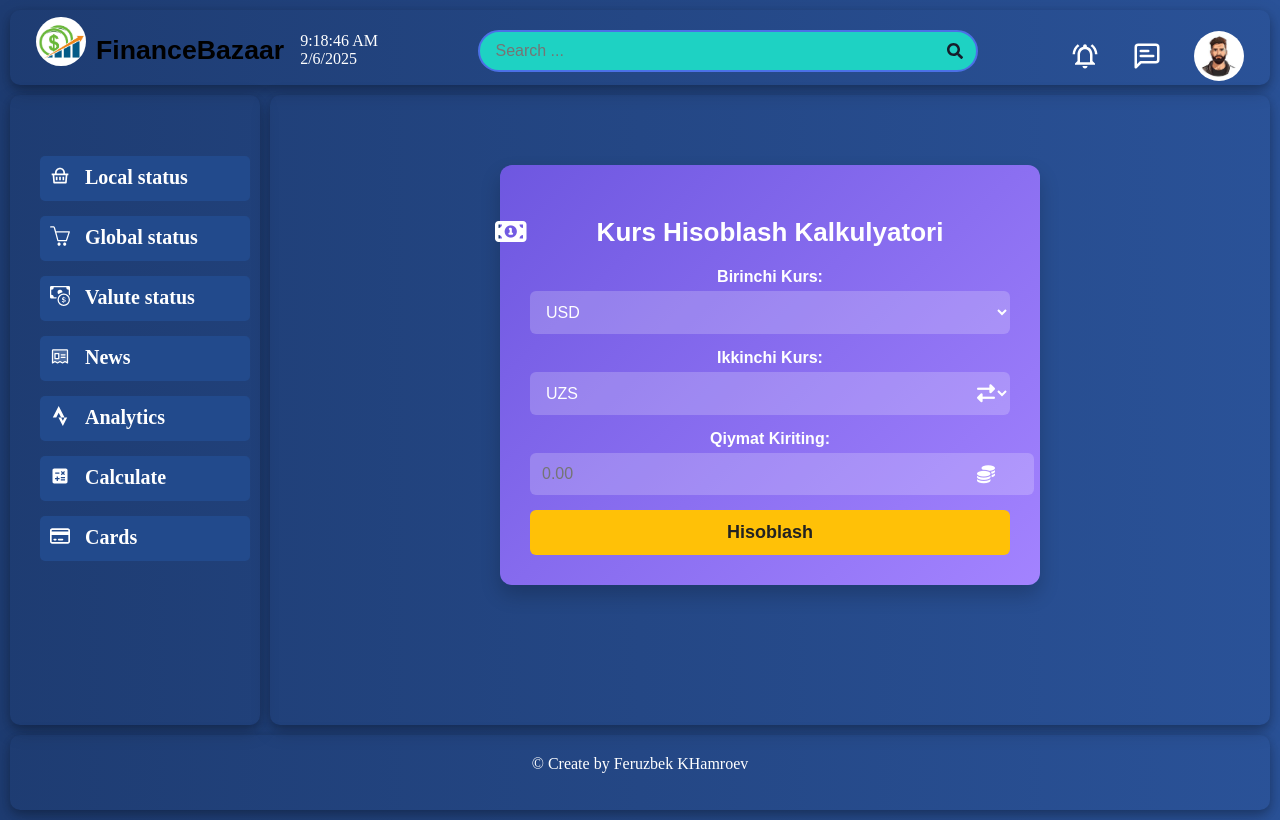
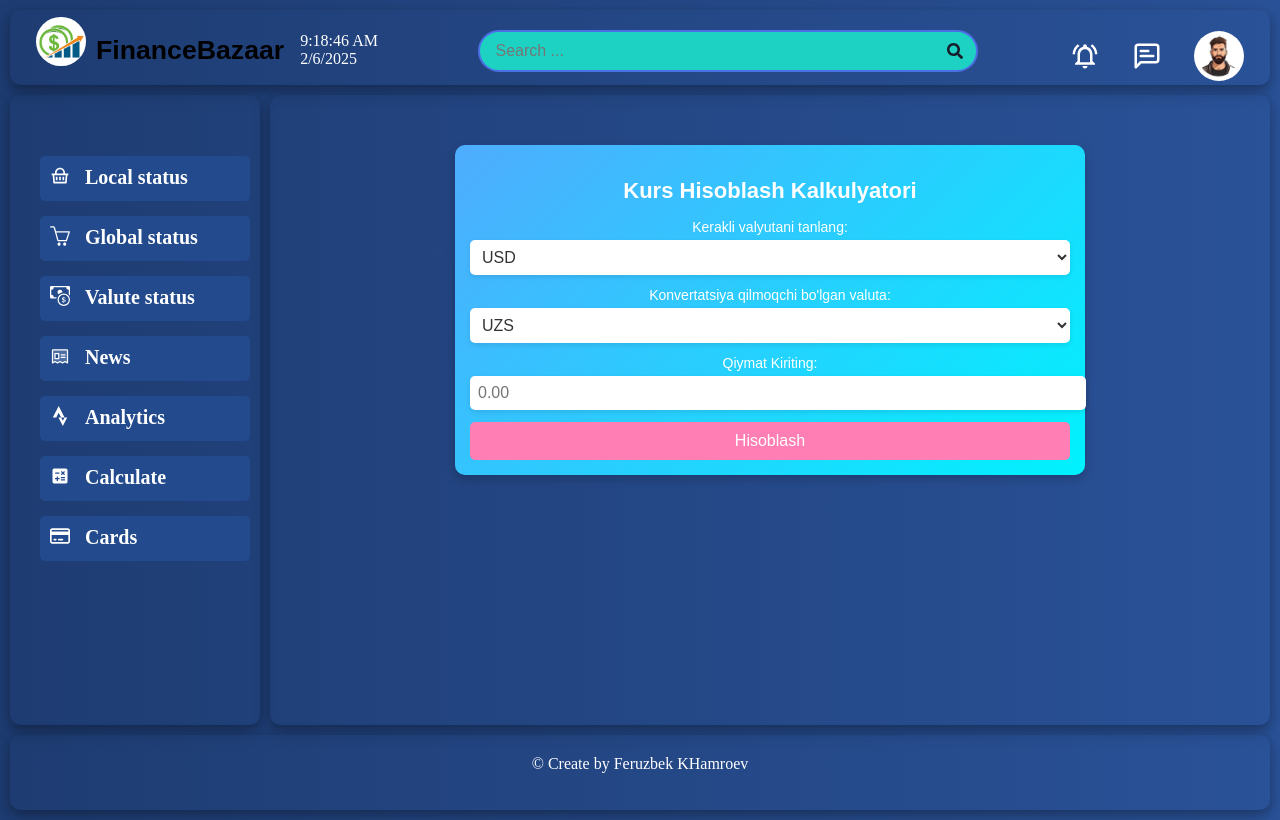
Before and after one commit to faolseans8246/bazaar-analyze-front, a React (Create React App) app: page /calculate in a window 1280 px wide. Built offline with nearby package versions, Linux system fonts and the light colour scheme.

Commit message:
Dastur server uchun tayyor qisman

```diff
--- a/package.json
+++ b/package.json
@@ -5,6 +5,7 @@
   "dependencies": {
     "@craco/craco": "^7.1.0",
     "axios": "^1.7.9",
+    "chart.js": "^4.4.7",
     "cra-template": "1.2.0",
     "date-fns": "^4.1.0",
     "lucide-react": "^0.475.0",
--- a/src/dashboard/mains/views/calculate.css
+++ b/src/dashboard/mains/views/calculate.css
@@ -1,142 +1,84 @@
-@import url('https://cdnjs.cloudflare.com/ajax/libs/font-awesome/6.4.2/css/all.min.css');
-
 .calculateContainer {
-    width: 50%;
-    margin: 50px auto;
-    padding: 30px;
-    background: linear-gradient(135deg, #6E57E0, #A383FF);
-    border-radius: 12px;
-    box-shadow: 0 10px 20px rgba(0, 0, 0, 0.2);
-    color: #fff;
+    max-width: 600px; /* Enini kengroq qilish */
+    width: 90%; /* Responsive dizayn uchun */
+    margin: 30px auto;
+    padding: 15px;
+    border-radius: 10px;
+    background: linear-gradient(135deg, #4facfe, #00f2fe);
+    box-shadow: 0 4px 10px rgba(0, 0, 0, 0.2);
     text-align: center;
-    font-family: 'Arial', sans-serif;
+    color: white;
+    font-family: Arial, sans-serif;
 }
 
 .calculateTitle {
-    font-size: 26px;
+    font-size: 22px;
+    margin-bottom: 15px;
     font-weight: bold;
-    margin-bottom: 20px;
-    position: relative;
-}
-
-.calculateTitle::before {
-    content: "\f3d1";
-    font-family: "Font Awesome 6 Free";
-    font-weight: 900;
-    position: absolute;
-    left: -35px;
-    font-size: 28px;
-}
-
-.calculateForm {
-    display: flex;
-    flex-direction: column;
-    align-items: center;
 }
 
 .calculateFormGroup {
-    position: relative;
-    margin-bottom: 15px;
-    width: 100%;
+    margin-bottom: 12px;
 }
 
 .calculateLabel {
-    font-weight: bold;
+    display: block;
+    font-size: 14px;
     margin-bottom: 5px;
-    display: block;
-    font-size: 16px;
 }
 
 .calculateSelect, .calculateInput {
     width: 100%;
-    padding: 12px;
+    padding: 8px;
+    border: none;
+    border-radius: 5px;
     font-size: 16px;
-    border: none;
-    border-radius: 6px;
+    background: white;
+    color: #333;
+    box-shadow: 0 2px 5px rgba(0, 0, 0, 0.1);
     outline: none;
-    background: rgba(255, 255, 255, 0.2);
-    color: #fff;
-    transition: all 0.3s ease;
-}
-
-.calculateSelect:hover, .calculateInput:hover {
-    background: rgba(255, 255, 255, 0.3);
-}
-
-.calculateSelect option {
-    color: #333;
-    background: #fff;
-}
-
-.calculateFormGroup i {
-    position: absolute;
-    right: 15px;
-    top: 50%;
-    transform: translateY(-50%);
-    color: #fff;
-    font-size: 18px;
+    transition: 0.3s;
 }
 
 .calculateButton {
-    padding: 12px 20px;
-    background-color: #FFC107;
-    color: #222;
+    width: 100%;
+    padding: 10px;
     border: none;
-    border-radius: 6px;
-    font-size: 18px;
+    border-radius: 5px;
+    background: #ff7eb3;
+    color: white;
+    font-size: 16px;
     cursor: pointer;
-    width: 100%;
-    font-weight: bold;
-    transition: all 0.3s ease;
+    transition: background 0.3s, transform 0.2s;
 }
 
 .calculateButton:hover {
-    background-color: #FFA000;
+    background: #ff4e87;
     transform: scale(1.05);
 }
 
-.calculateButton:disabled {
-    background-color: #cccccc;
-    cursor: not-allowed;
+.calculateResult {
+    margin-top: 15px;
+    padding: 12px;
+    border-radius: 8px;
+    background: rgba(255, 255, 255, 0.2);
 }
 
-.calculateResult {
-    margin-top: 20px;
-    font-size: 20px;
-    color: #fff;
+.calculateResultText {
+    font-size: 18px;
     font-weight: bold;
 }
 
-.calculateResultText {
-    display: flex;
-    align-items: center;
-    justify-content: center;
-}
-
-.calculateResultText i {
-    margin-right: 8px;
-    font-size: 22px;
+.highlight {
+    color: #ffeb3b;
+    font-size: 20px;
 }
 
 .calculateError {
-    margin-top: 20px;
-    color: #ff4d4d;
+    margin-top: 10px;
+    padding: 8px;
+    border-radius: 5px;
+    background: rgba(255, 0, 0, 0.8);
+    color: white;
     font-weight: bold;
 }
-
-/* Mobil ekranlar uchun */
-@media (max-width: 768px) {
-    .calculateContainer {
-        width: 90%;
-        padding: 20px;
-    }
-
-    .calculateTitle {
-        font-size: 22px;
-    }
-
-    .calculateButton {
-        font-size: 16px;
-        padding: 10px;
-    }
-}
--- a/src/dashboard/mains/views/calculate.jsx
+++ b/src/dashboard/mains/views/calculate.jsx
@@ -1,5 +1,5 @@
 import React, { useState } from "react";
-import './calculate.css';
+import "./calculate.css";
 
 function CalculateFunc() {
     const [currency1, setCurrency1] = useState("USD");
@@ -15,9 +15,6 @@ function CalculateFunc() {
         setResult(null);
 
         const parsedAmount = parseFloat(amount);
-        console.log("Amount:", amount);
-        console.log("Parsed Amount:", parsedAmount);
-
         if (!amount.trim() || isNaN(parsedAmount) || parsedAmount <= 0) {
             setError("Iltimos, to'g'ri musbat raqam kiriting!");
             setLoading(false);
@@ -25,44 +22,44 @@ function CalculateFunc() {
         }
 
         try {
-            console.log("Making API request with:", {
-                from: currency1,
-                to: currency2,
-                amount: parsedAmount
+            const response = await fetch(`http://localhost:1972/api/calculate/rates?from=${currency1}&to=${currency2}&amount=${parsedAmount}`);
+            const data = await response.json();
+
+            console.log("Backenddan kelgan javob:", data);
+
+            if (!data.success) {
+                console.error("Xatolik: success false bo'ldi!", data);
+                setError("Ma'lumot olishda xatolik yuz berdi!");
+                return;
+            }
+
+            if (!data.data || !data.data.convertedAmount || !data.data.rate) {
+                console.error("Xatolik: Backenddan noto‘g‘ri ma'lumot keldi!", data);
+                setError("Natijani olishda muammo yuz berdi!");
+                return;
+            }
+
+            setResult({
+                amount: data.data.convertedAmount.toFixed(2),
+                rate: data.data.rate
             });
 
-            const response = await fetch(
-                `http://localhost:1972/api/calculate/rates?from=${currency1}&to=${currency2}&amount=${parsedAmount}`
-            );
-
-            const data = await response.json();
-            console.log("API Response:", data);
-
-            if (data.success && data.result) {
-                console.log("Qaytarilgan kurs:", data.result);
-                const convertedAmount = (parsedAmount * data.result).toFixed(2);
-                console.log("Hisoblangan qiymat:", convertedAmount);
-                setResult(convertedAmount);
-            } else {
-                console.error("Kursni olishda xatolik:", data);
-                setError(data.message || "Kurs ma'lumotlarini olishda xatolik yuz berdi!");
-            }
-
-
         } catch (error) {
-            console.error("API Error:", error);
+            console.error("Server yoki tarmoq xatosi:", error);
             setError("Server bilan bog'lanishda xatolik yuz berdi!");
         } finally {
             setLoading(false);
         }
+
     };
+
 
     return (
         <div className="calculateContainer">
             <h2 className="calculateTitle">Kurs Hisoblash Kalkulyatori</h2>
             <div className="calculateForm">
                 <div className="calculateFormGroup">
-                    <label htmlFor="currency1" className="calculateLabel">Birinchi Kurs:</label>
+                    <label htmlFor="currency1" className="calculateLabel">Kerakli valyutani tanlang:</label>
                     <select
                         id="currency1"
                         className="calculateSelect"
@@ -78,8 +75,7 @@ function CalculateFunc() {
                 </div>
 
                 <div className="calculateFormGroup">
-                    <label htmlFor="currency2" className="calculateLabel">Ikkinchi Kurs:</label>
-                    <div style={{ position: "relative" }}>
+                    <label htmlFor="currency2" className="calculateLabel">Konvertatsiya qilmoqchi bo'lgan valuta:</label>
                     <select
                         id="currency2"
                         className="calculateSelect"
@@ -92,30 +88,20 @@ function CalculateFunc() {
                         <option value="JPY">JPY</option>
                         <option value="UZS">UZS</option>
                     </select>
-                        <i className="fas fa-exchange-alt"></i>
-                    </div>
                 </div>
 
                 <div className="calculateFormGroup">
                     <label htmlFor="amount" className="calculateLabel">Qiymat Kiriting:</label>
-                    <div style={{ position: "relative" }}>
                     <input
                         type="number"
                         id="amount"
                         className="calculateInput"
                         value={amount}
-                            onChange={(e) => {
-                                const value = e.target.value;
-                                if (value === '' || (!isNaN(value) && parseFloat(value) >= 0)) {
-                                    setAmount(value);
-                                }
-                            }}
+                        onChange={(e) => setAmount(e.target.value)}
                         min="0"
                         step="0.01"
                         placeholder="0.00"
                     />
-                        <i className="fas fa-coins"></i>
-                    </div>
                 </div>
 
                 <button
@@ -129,13 +115,14 @@ function CalculateFunc() {
                 {result && (
                     <div className="calculateResult">
                         <h3 className="calculateResultText">
-                            <i className="fas fa-check-circle"></i> Natija: {result} {currency2}
+                            <i className="fas fa-check-circle"></i>
+                            {amount} {currency1} ≈ <span className="highlight">{parseFloat(result.amount).toLocaleString()}</span> {currency2}
                         </h3>
+                        <p className="calculateRate">1 {currency1} ≈ {result.rate.toLocaleString()} {currency2}</p>
                     </div>
                 )}
 
                 {error && <div className="calculateError"><i className="fas fa-exclamation-circle"></i> {error}</div>}
-
             </div>
         </div>
     );
```
Also changed, not shown: src/dashboard/mains/views/analyzes.jsx (+44 -14 lines), 1 other file (tests, documents, lock files or other folders). Lines whose indentation alone changed are shown as unchanged.
